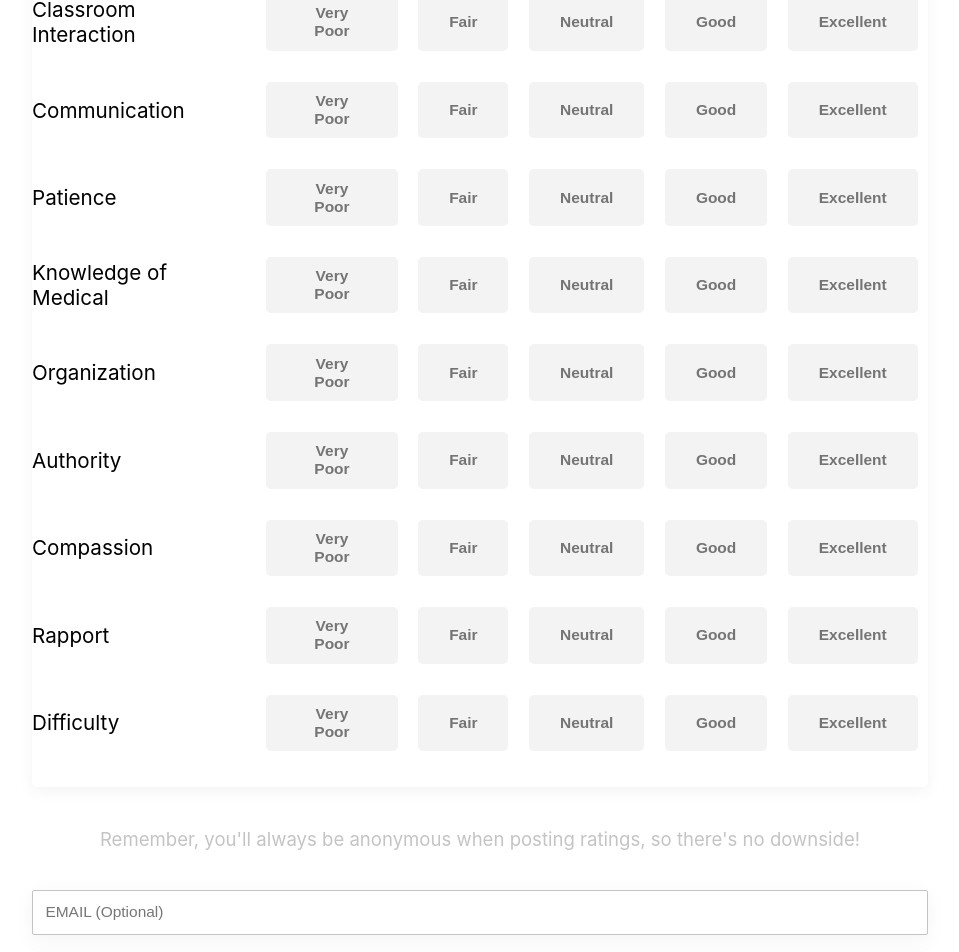
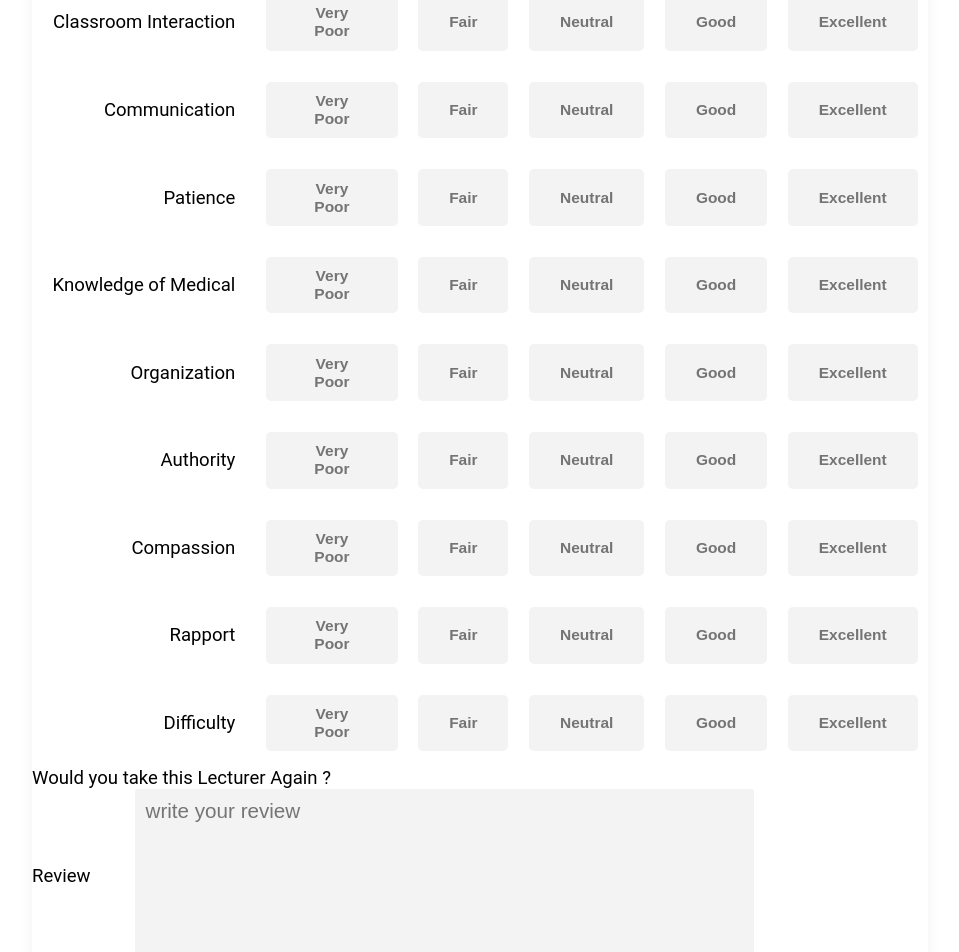
Before and after one commit to eoluwakayode34/spruu, a React (Create React App) app: page /review in a window 1280 px wide. Shown: the part 281-1233 px from the top of the page, without its empty margins (160-1119 px from the left). Built offline with nearby package versions, Linux system fonts and the light colour scheme.

Commit message:
add branch to develop

```diff
--- a/src/component/button/button.component.jsx
+++ b/src/component/button/button.component.jsx
@@ -1,10 +1,9 @@
 import React from 'react';
 import './button.style.scss'
 
-const RatingButton = ({children}) => (
+const RatingButton = () => (
 
-    <div className='rating-button-container'>
-        <h4 className='rating-heading'>{children}</h4>
+
         <div className="button-group">
             <button type='button' className='button red'>
                 Very Poor
@@ -24,7 +23,7 @@ const RatingButton = ({children}) => (
 
         </div>
 
-    </div>
+
 
 )
 
--- a/src/component/button/button.style.scss
+++ b/src/component/button/button.style.scss
@@ -1,10 +1,4 @@
-.rating-button-container{
 
-    display: grid;
-    align-items: center;
-    grid-template-columns: 1fr 3fr;
-
-}
 
 
 .red{
@@ -70,7 +64,7 @@
 }
 
 .rating-heading{
-    font-size: 2rem;
+    font-size: 1.8rem;
     font-weight: 400;
     margin-right: 2rem;
 }
--- a/src/index.css
+++ b/src/index.css
@@ -1,6 +1,6 @@
 body {
   margin: 0;
-  font-family: -apple-system, BlinkMacSystemFont, 'Segoe UI', 'Roboto', 'Oxygen',
+  font-family:  'Roboto', 'Oxygen',
     'Ubuntu', 'Cantarell', 'Fira Sans', 'Droid Sans', 'Helvetica Neue',
     sans-serif;
   -webkit-font-smoothing: antialiased;
--- a/src/pages/review/review.component.jsx
+++ b/src/pages/review/review.component.jsx
@@ -15,35 +15,67 @@ const Review = ({name}) => (
             <span className='name'>john kennedy</span></h3>
         </div>
 
+
         <form action="">
         <div className="rating-container">
-        <RatingButton>
-        Classroom Interaction
-        </RatingButton>
-        <RatingButton>
-        Communication
-        </RatingButton>
-        <RatingButton>
-        Patience
-        </RatingButton>
-        <RatingButton>
-        Knowledge of Medical
-        </RatingButton>
-        <RatingButton>
-        Organization
-        </RatingButton>
-        <RatingButton>
-        Authority
-        </RatingButton>
-        <RatingButton>
-        Compassion
-        </RatingButton>
-        <RatingButton>
-        Rapport
-        </RatingButton>
-        <RatingButton>
-        Difficulty
-        </RatingButton>
+
+        <div className="rating-box">
+        <h4 className='rating-heading'> Classroom Interaction</h4>
+        <RatingButton></RatingButton>
+        </div>
+
+        <div className="rating-box">
+        <h4 className='rating-heading'> Communication</h4>
+        <RatingButton></RatingButton>
+        </div>
+
+        <div className="rating-box">
+        <h4 className='rating-heading'>Patience</h4>
+        <RatingButton></RatingButton>
+        </div>
+
+        <div className="rating-box">
+        <h4 className='rating-heading'> Knowledge of Medical</h4>
+        <RatingButton></RatingButton>
+        </div>
+
+        <div className="rating-box">
+        <h4 className='rating-heading'> Organization</h4>
+        <RatingButton></RatingButton>
+        </div>
+
+        <div className="rating-box">
+        <h4 className='rating-heading'>  Authority</h4>
+        <RatingButton></RatingButton>
+        </div>
+
+        <div className="rating-box">
+        <h4 className='rating-heading'>  Compassion</h4>
+        <RatingButton></RatingButton>
+        </div>
+
+        <div className="rating-box">
+        <h4 className='rating-heading'>  Rapport</h4>
+        <RatingButton></RatingButton>
+        </div>
+
+        <div className="rating-box">
+        <h4 className='rating-heading'>   Difficulty</h4>
+        <RatingButton></RatingButton>
+        </div>
+
+        <div className="">
+        <h4 className='rating-heading'>Would you take this Lecturer Again ? </h4>
+            <div>
+
+            </div>
+        </div>
+
+        <div className="rating-box-review">
+        <h4 className='rating-heading'>Review</h4>
+        <textarea placeholder='write your review'>
+        </textarea>
+        </div>
 
 
         </div>
--- a/src/pages/review/review.styles.scss
+++ b/src/pages/review/review.styles.scss
@@ -5,6 +5,7 @@
     display: flex;
     justify-content: center;
     flex-direction: column;
+
 }
 
 .rating-container{
@@ -15,10 +16,11 @@
     width: 100%;
     margin: auto;
     background: white;
-    display: flex;
-    align-items: center;
-    justify-content: center;
-    flex-direction: column;
+    // display: flex;
+    // justify-content: center;
+    // flex-direction: column;
+    // align-items: center;
+    // justify-self: center;
     border-radius: 5px;
     padding: 2rem 0;
 
@@ -84,3 +86,40 @@
     margin: 2rem 0;
 
 }
+
+.rating-box{
+    display: grid;
+    grid-template-columns: 1fr 3fr;
+    align-self: center;
+    justify-items: end;
+
+    &-review{
+        display: grid;
+        grid-template-columns: 10rem 60rem  ;
+    }
+
+}
+
+.rating-heading{
+    align-self: center;
+}
+
+textarea{
+
+    height: 17rem;
+    border: none;
+    background: #f3f3f3;
+    font-family: Arial, Helvetica, sans-serif;
+    padding: 1rem;
+    border-radius: 3px;
+    resize: none;
+    outline: none;
+    font-size: 2rem;
+}
+
+textarea::placeholder{
+    font-size: 2rem;
+
+
+
+}
```
